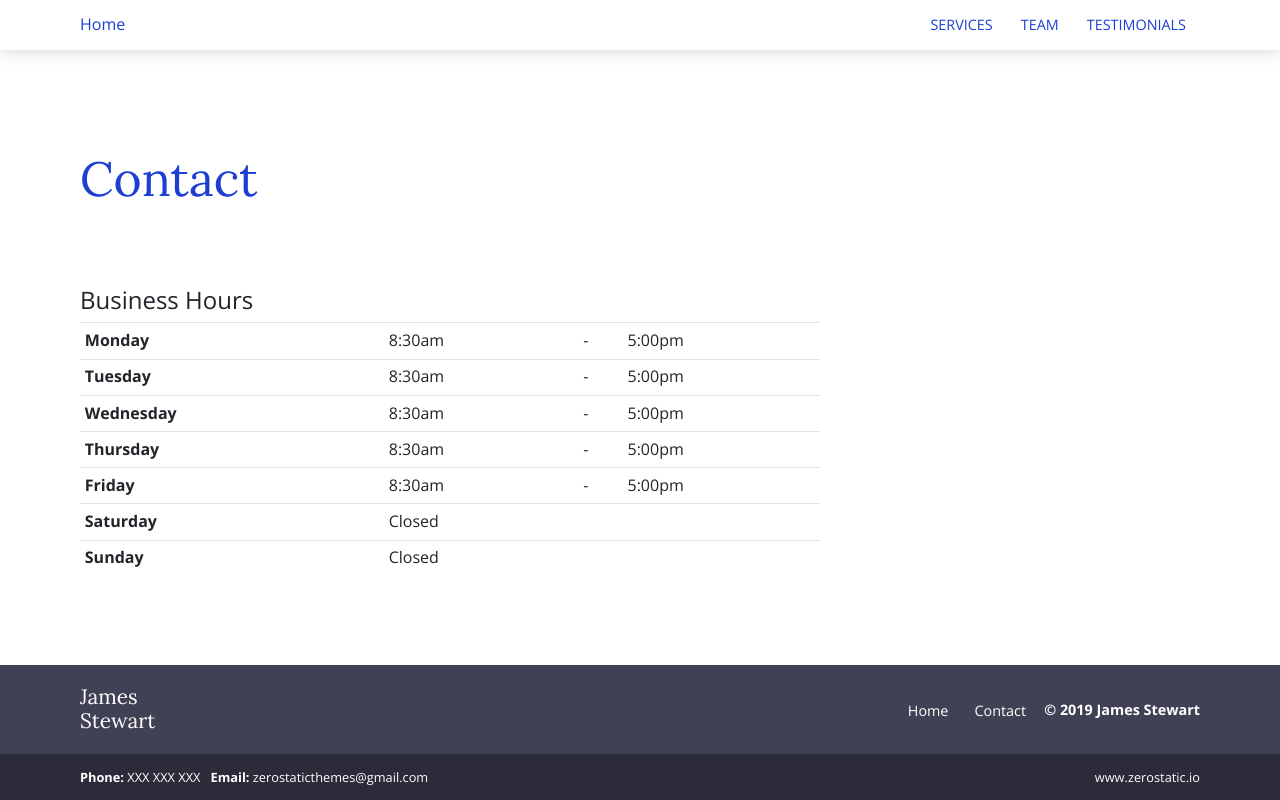
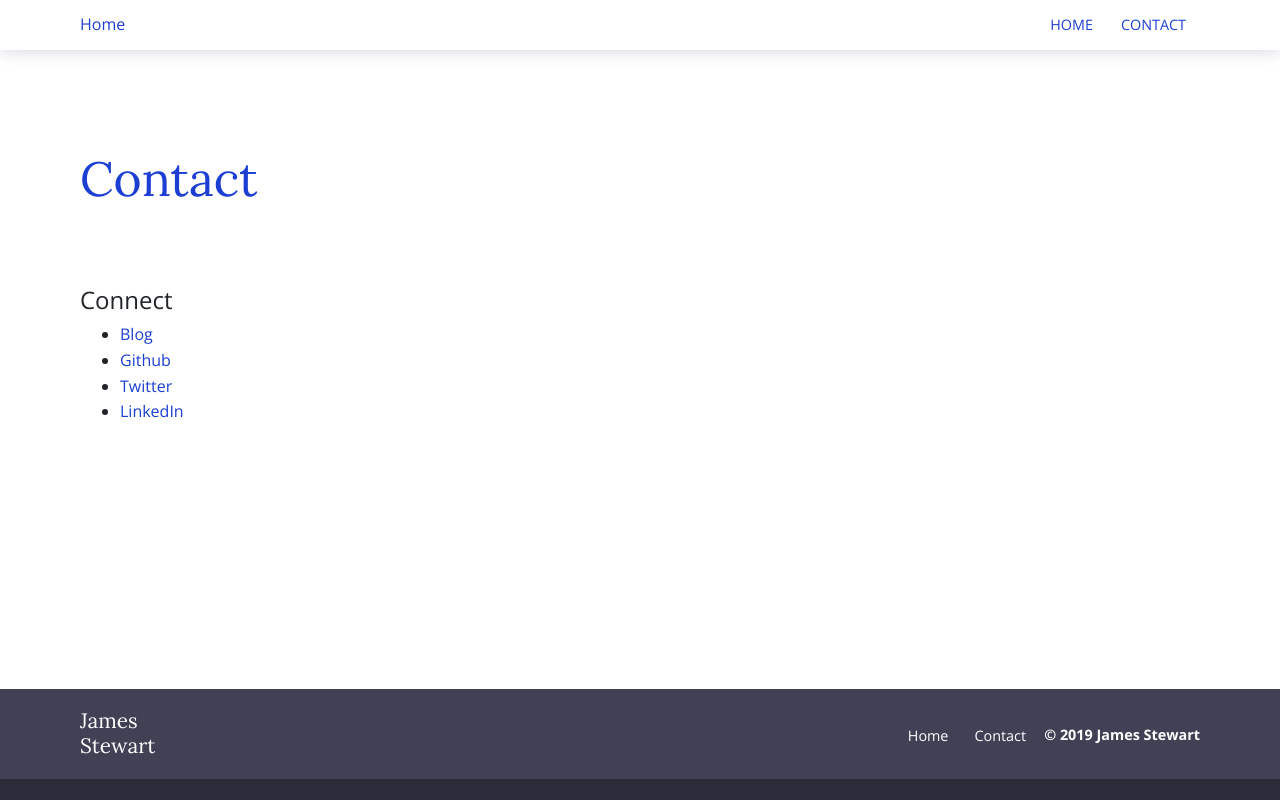
Before and after one commit to jamestewartjr/jamestewartjr.com, a Gatsby site: page /contact in a window 1280 px wide. Built offline with nearby package versions, Linux system fonts and the light colour scheme; Gatsby itself is replaced by a stand-in of ours.

Commit message:
Add social links

```diff
--- a/gatsby-config.js
+++ b/gatsby-config.js
@@ -10,21 +10,25 @@ module.exports = {
     },
     menuLinks: [
       {
-        name: 'Services',
-        link: '/services',
-      },
-      {
-        name: 'Team',
-        link: '/team',
-      },
-      {
-        name: 'Testimonials',
-        link: '/testimonials',
+        name: 'Home',
+        link: '/',
       },
       // {
-      //   name: 'Contact',
-      //   link: '/contact',
+      //   name: 'Services',
+      //   link: '/services',
       // },
+      // {
+      //   name: 'Team',
+      //   link: '/team',
+      // },
+      // {
+      //   name: 'Testimonials',
+      //   link: '/testimonials',
+      // },
+      {
+        name: 'Contact',
+        link: '/contact',
+      },
     ],
   },
   plugins: [
--- a/public/static/d/240237662.json
+++ b/public/static/d/240237662.json
@@ -1 +1 @@
-{"data":{"site":{"siteMetadata":{"menuLinks":[{"name":"Services","link":"/services"},{"name":"Team","link":"/team"},{"name":"Testimonials","link":"/testimonials"}]}}}}
+{"data":{"site":{"siteMetadata":{"menuLinks":[{"name":"Home","link":"/"},{"name":"Contact","link":"/contact"}]}}}}
--- a/public/static/d/709782962.json
+++ b/public/static/d/709782962.json
@@ -1 +1 @@
-{"data":{"site":{"siteMetadata":{"menuLinks":[{"name":"Services","link":"/services"},{"name":"Team","link":"/team"},{"name":"Testimonials","link":"/testimonials"}]}}}}
+{"data":{"site":{"siteMetadata":{"menuLinks":[{"name":"Home","link":"/"},{"name":"Contact","link":"/contact"}]}}}}
--- a/src/components/SubFooter.js
+++ b/src/components/SubFooter.js
@@ -8,22 +8,17 @@ const SubFooter = props => (
         <div className="col-12">
           <div className="sub-footer">
             <ul>
-              <li>
+              {/* <li>
                 <strong>Phone: </strong>
                 {props.data.site.siteMetadata.contact.phone}
-              </li>
-              <li>
+              </li> */}
+              {/* <li>
                 <strong>Email: </strong>
 {' '}
                 <a href={`mailto:${props.data.site.siteMetadata.contact.email}`}>
                   {props.data.site.siteMetadata.contact.email}
                 </a>
-              </li>
-            </ul>
-            <ul>
-              <li>
-                <a href="https://www.zerostatic.io">www.zerostatic.io</a>
-              </li>
+              </li> */}
             </ul>
           </div>
         </div>
--- a/src/pages/contact/index.js
+++ b/src/pages/contact/index.js
@@ -21,53 +21,22 @@ const Contact = props => (
           <Call button={false} />
         </div> */}
         <div className="col-8">
-          <h4 className="mt-4">Business Hours</h4>
-          <table className="table table-sm opening-hours-table">
-            <tbody>
-              <tr>
-                <td className="day font-weight-bold">Monday</td>
-                <td className="opens">8:30am</td>
-                <td>-</td>
-                <td className="closes">5:00pm</td>
-              </tr>
-              <tr>
-                <td className="day font-weight-bold">Tuesday</td>
-                <td className="opens">8:30am</td>
-                <td>-</td>
-                <td className="closes">5:00pm</td>
-              </tr>
-              <tr>
-                <td className="day font-weight-bold">Wednesday</td>
-                <td className="opens">8:30am</td>
-                <td>-</td>
-                <td className="closes">5:00pm</td>
-              </tr>
-              <tr>
-                <td className="day font-weight-bold">Thursday</td>
-                <td className="opens">8:30am</td>
-                <td>-</td>
-                <td className="closes">5:00pm</td>
-              </tr>
-              <tr>
-                <td className="day font-weight-bold">Friday</td>
-                <td className="opens">8:30am</td>
-                <td>-</td>
-                <td className="closes">5:00pm</td>
-              </tr>
-              <tr>
-                <td className="day font-weight-bold">Saturday</td>
-                <td className="opens">Closed</td>
-                <td />
-                <td className="closes" />
-              </tr>
-              <tr>
-                <td className="day font-weight-bold">Sunday</td>
-                <td className="opens">Closed</td>
-                <td />
-                <td className="closes" />
-              </tr>
-            </tbody>
-          </table>
+          <h4 className="mt-4"> Connect </h4>
+          <ul>
+          <lI>
+              <a href='https://medium.com/@JameStewartJr'> Blog </a>
+            </lI>
+            <lI>
+              <a href='https://github.com/jamestewartjr/'> Github</a>
+            </lI>
+            <lI>
+              <a href='https://twitter.com/jamestewartjr'> Twitter</a>
+            </lI>
+            <lI>
+              <a href='https://www.linkedin.com/in/jamestewartjr/'> LinkedIn  </a>
+            </lI>
+          </ul>
+
         </div>
       </div>
     </div>
```
Also changed, not shown: src/pages/index.js (+4 -4 lines).
